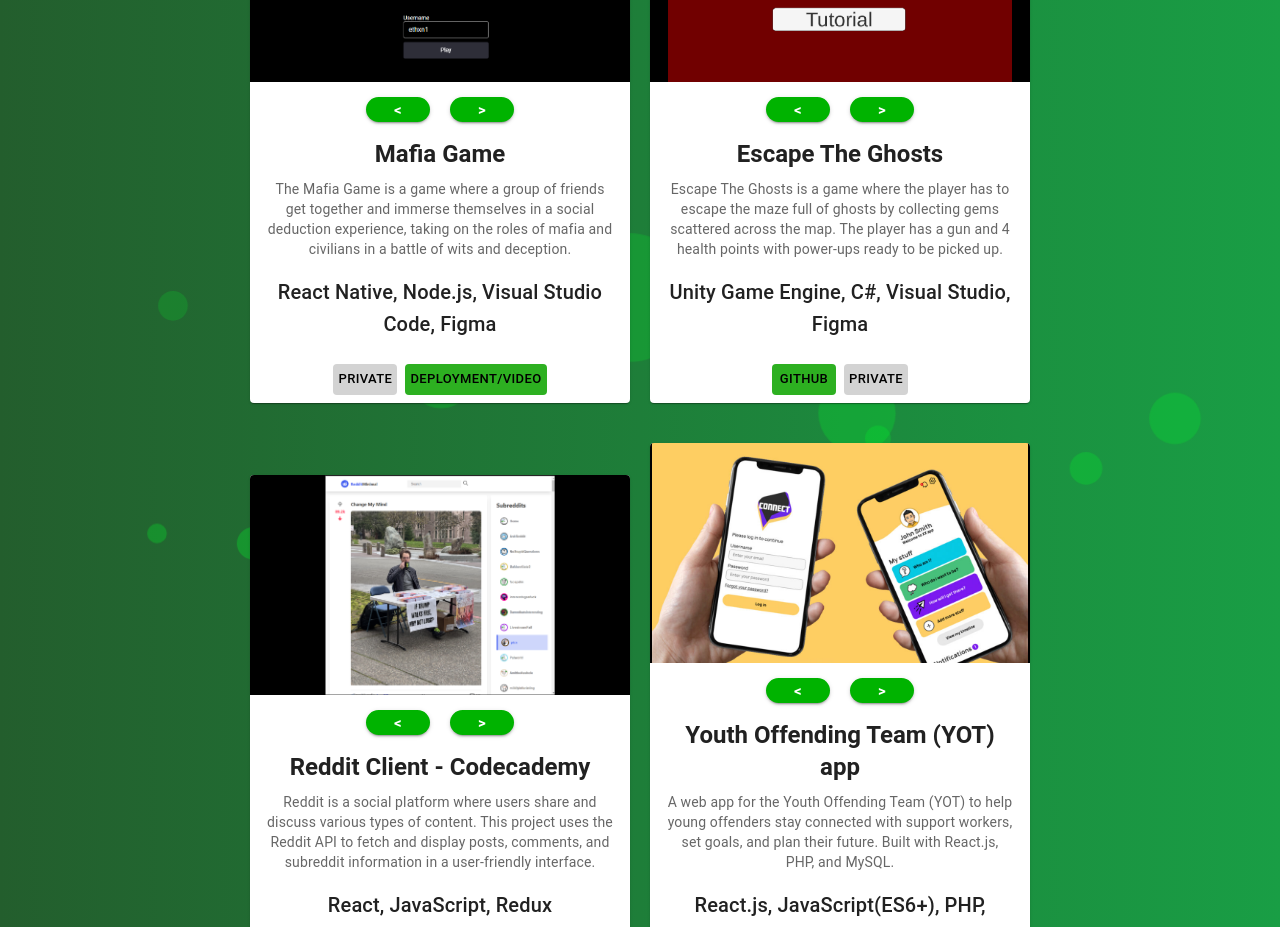
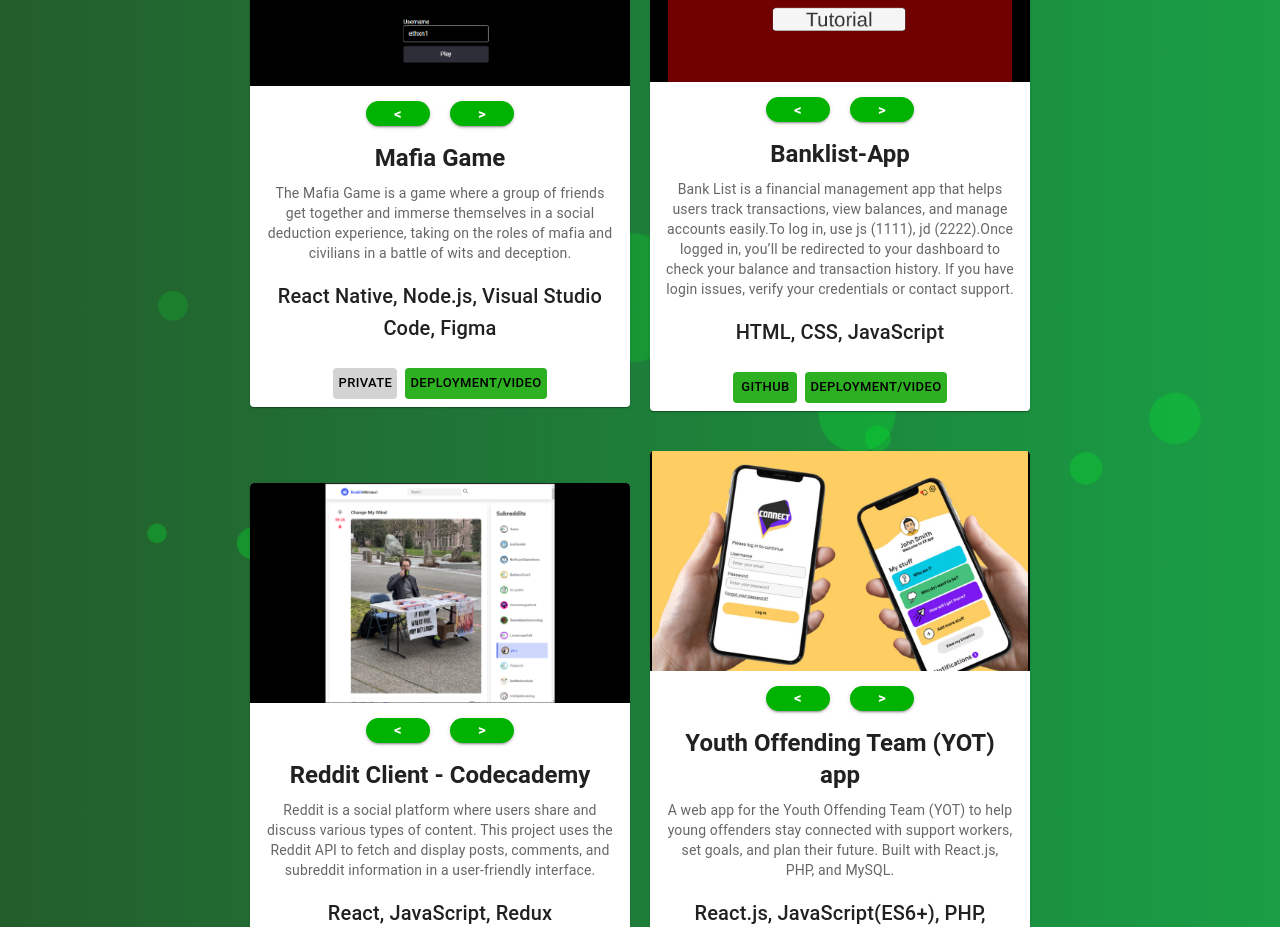
Before and after one commit to ethxn2021/portfolio-webiste, a React (Create React App) app: page / in a window 1280 px wide. Shown: the part 1980-2907 px from the top of the page. Built offline with nearby package versions, Linux system fonts and the light colour scheme; a web font is replaced by a local one.

Commit message:
Update App.js

```diff
--- a/src/App.js
+++ b/src/App.js
@@ -14,7 +14,6 @@ import MafiaGameImg4 from "./Assets/mafiaGameImg4.png";
 import escapeTheGhosts1 from "./Assets/escapeTheGhosts1.png";
 import escapeTheGhosts2 from "./Assets/escapeTheGhosts2.png";
 import escapeTheGhosts3 from "./Assets/escapeTheGhosts3.png";
-import escapeTheGhosts4 from "./Assets/escapeTheGhosts4.png";
 
 import finalYearProj1 from "./Assets/finalYearProj1.png";
 import finalYearProj2 from "./Assets/finalYearProj2.png";
@@ -177,16 +176,16 @@ function App() {
         </div>
         <div>
           <Portfolios
-            projectName="Escape The Ghosts"
-            gameStack="Unity Game Engine, C#, Visual Studio, Figma"
-            githubLink="https://github.com/ethxn2021/Escape-The-Ghosts"
-            projectInformation="Escape The Ghosts is a game where the player has to escape the maze full of ghosts by collecting gems scattered across the map. The player has a gun and 4 health points with power-ups ready to be picked up."
-            deploymentLink={null}
+            projectName="Banklist-App"
+            gameStack="HTML, CSS, JavaScript"
+            githubLink="https://github.com/ethxn2021/Bank-list"
+            projectInformation="Bank List is a financial management app that helps users track transactions, view balances, and manage accounts easily.To log in, use js (1111), jd (2222).Once logged in, you’ll be redirected to your dashboard to check your balance and transaction history. If you have login issues, verify your credentials or contact support. 🚀
+"
+            deploymentLink={"https://bank-list-app2025.netlify.app/"}
             imgPlaceHolder={[
               escapeTheGhosts1,
               escapeTheGhosts2,
               escapeTheGhosts3,
-              escapeTheGhosts4,
             ]}
             flip={true}
           />
```
